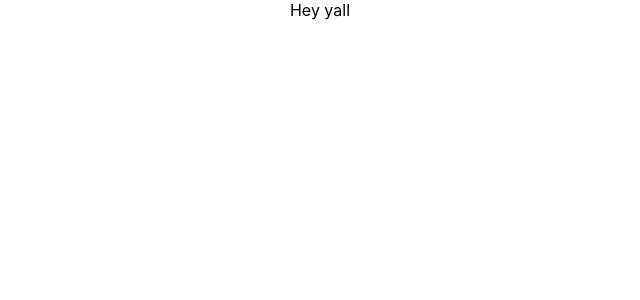
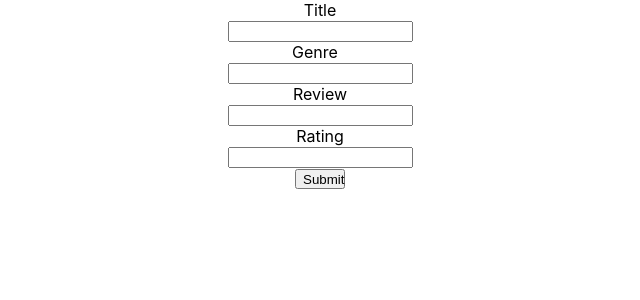
Before and after one commit to YorkProgramming/Movie_Rating_App, a React (Create React App) app in the folder client/: page /dashboard in a window 1280 px wide. Shown: the top 300 px of the page, without its empty margins (320-960 px from the left). Built offline with nearby package versions, Linux system fonts and the light colour scheme.

Commit message:
Update Dashboard.js

```diff
--- a/client/src/components/Dashboard.js
+++ b/client/src/components/Dashboard.js
@@ -5,11 +5,86 @@ import '../App.css';
 
 function Dashboard(props) {
     const navigate = useNavigate();
+    const [title, setTitle] = useState("");
+    const [genre, setGenre] = useState("");
+    const [rating, setRating] = useState("");
+    const [review, setReview] = useState("");
 
+    const [errors, setErrors] = useState({});
+
+    const onSubmitHandler = (e) => {
+        e.preventDefault();
+        axios
+            .post("http://localhost:8000/api/movies/new", {
+                title,
+                genre,
+                review,
+                rating
+            })
+            .then((res) => {
+                console.log(res.data)
+                navigate('/')
+                setTitle("")
+                setGenre("")
+                setReview("")
+                setRating("")
+
+            })
+            .catch((err) => {
+                console.log(err)
+                console.log("Validation Error from the back end")
+                setErrors(err.response.data.errors)
+            })
+    }
 
     return (
     <   div className="Dashboard">
-            Hey yall
+            <form onSubmit={onSubmitHandler}>
+                <div>
+                    <div>
+                        <label style={{display: 'inline-block'}}>Title</label><br />
+                        <input style= {{}}
+                            type="text"
+                            onChange={(e) => setTitle(e.target.value)}
+                            //value={title}
+                            />
+                        {errors.title ? <span style={{margin: '10px',color:"red", fontWeight: 'normal'}}>{errors.make.message}</span> : null}
+                    </div>
+
+                    <div>
+                        <label style={{display: 'inline-block', marginRight: '10px'}}>Genre</label><br />
+                        <input style= {{}}
+                            type="text"
+                            onChange={(e) => setGenre(e.target.value)}
+                            //value={genre}
+                            />
+                        {errors.genre ? <span style={{margin: '10px',color:"red", fontWeight: 'normal'}}>{errors.modelName.message}</span> : null}
+                    </div>
+
+                    <div>
+                        <label>Review</label><br />
+                        <input
+                            type="text"
+                            onChange={(e) => setReview(e.target.value)}
+                            //value={review}
+                            />
+                        {errors.review ? <span style={{margin: '10px',color:"red", fontWeight: 'normal'}}>{errors.year.message}</span> : null}
+                    </div>
+
+                    <div>
+                        <label>Rating</label><br />
+                        <input
+                            type="text"
+                            onChange={(e) => setRating(e.target.value)}
+                            //value={rating}
+                            />
+                        {errors.rating ? <span style={{margin: '10px',color:"red", fontWeight: 'normal'}}>{errors.price.message}</span> : null}
+                    </div>
+
+                    <button style={{cursor: 'pointer', width: '50px', height: '20px', textAlign: 'center'}}>Submit</button>
+
+                </div>
+            </form>
 
         </div>
     );
```
